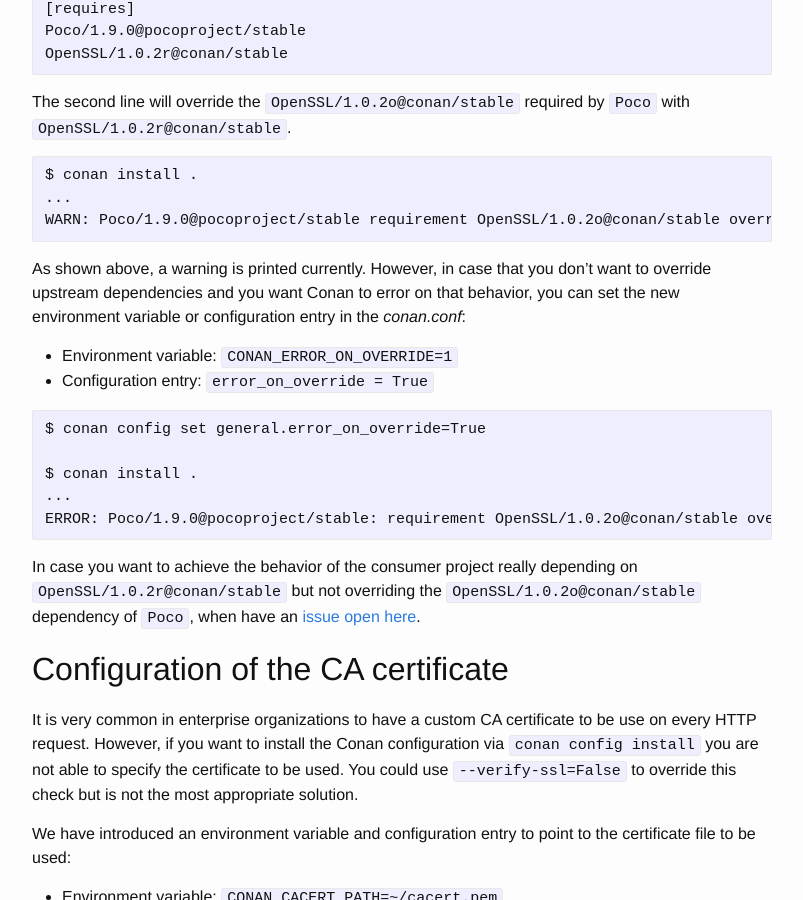
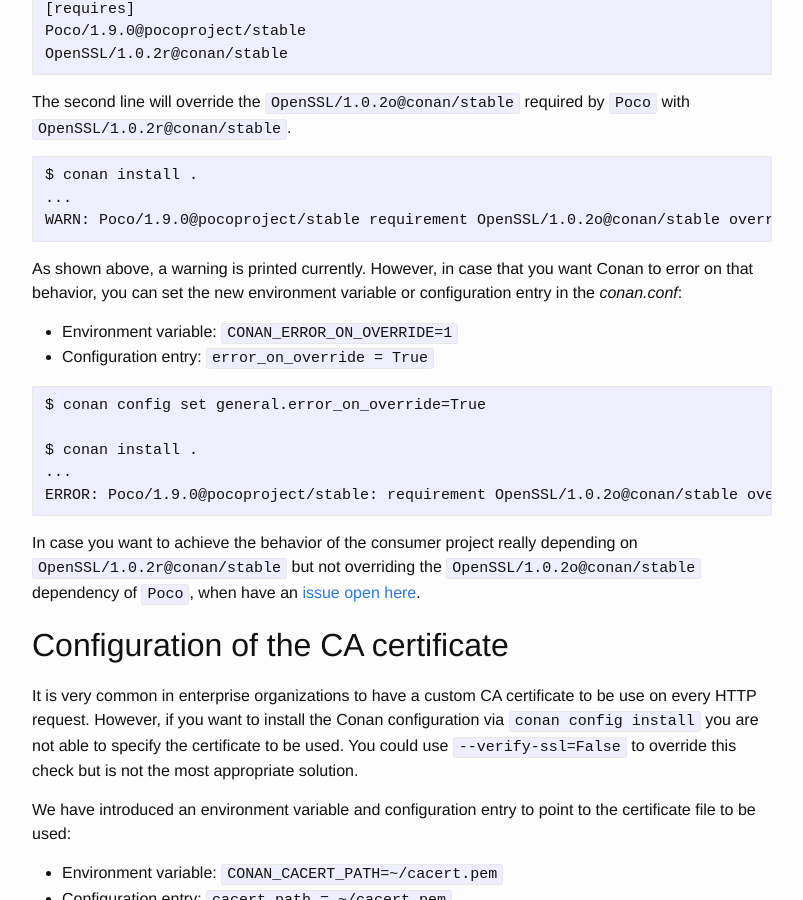
Before and after one commit to conan-io/conan-io.github.io, a Jekyll site: the page built from _posts/2019-04-01-New-conan-release-1-14.markdown, in a window 1280 px wide and 900 px high, scrolled down 3712 px. Shown: the whole window, without its empty margins (238-1041 px from the left). Built offline with Jekyll 4.4.1, drawn with Linux system fonts in a browser that asks for light colours; comment, search, counter and statistics services are not loaded.

Commit message:
Update _posts/2019-04-01-New-conan-release-1-14.markdown
Co-Authored-By: danimtb <danimanzaneque@gmail.com>

````diff
--- a/_posts/2019-04-01-New-conan-release-1-14.markdown
+++ b/_posts/2019-04-01-New-conan-release-1-14.markdown
@@ -171,7 +171,7 @@ $ conan install .
 ...
 WARN: Poco/1.9.0@pocoproject/stable requirement OpenSSL/1.0.2o@conan/stable overridden by your conanfile to OpenSSL/1.0.2r@conan/stable
 ```
-As shown above, a warning is printed currently. However, in case that you don't want to override upstream dependencies and you want Conan to
+As shown above, a warning is printed currently. However, in case that you want Conan to
 error on that behavior, you can set the new environment variable or configuration entry in the *conan.conf*:
 
 - Environment variable: ``CONAN_ERROR_ON_OVERRIDE=1``
````
